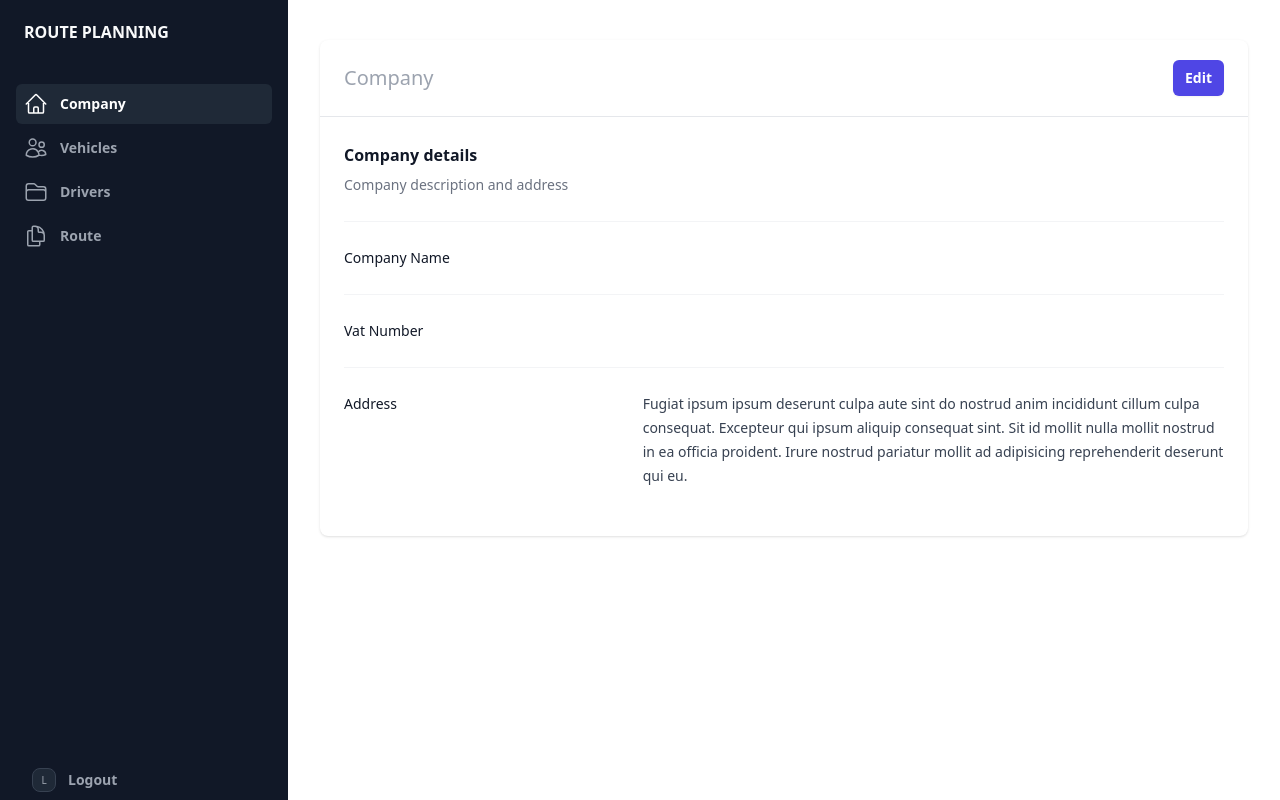
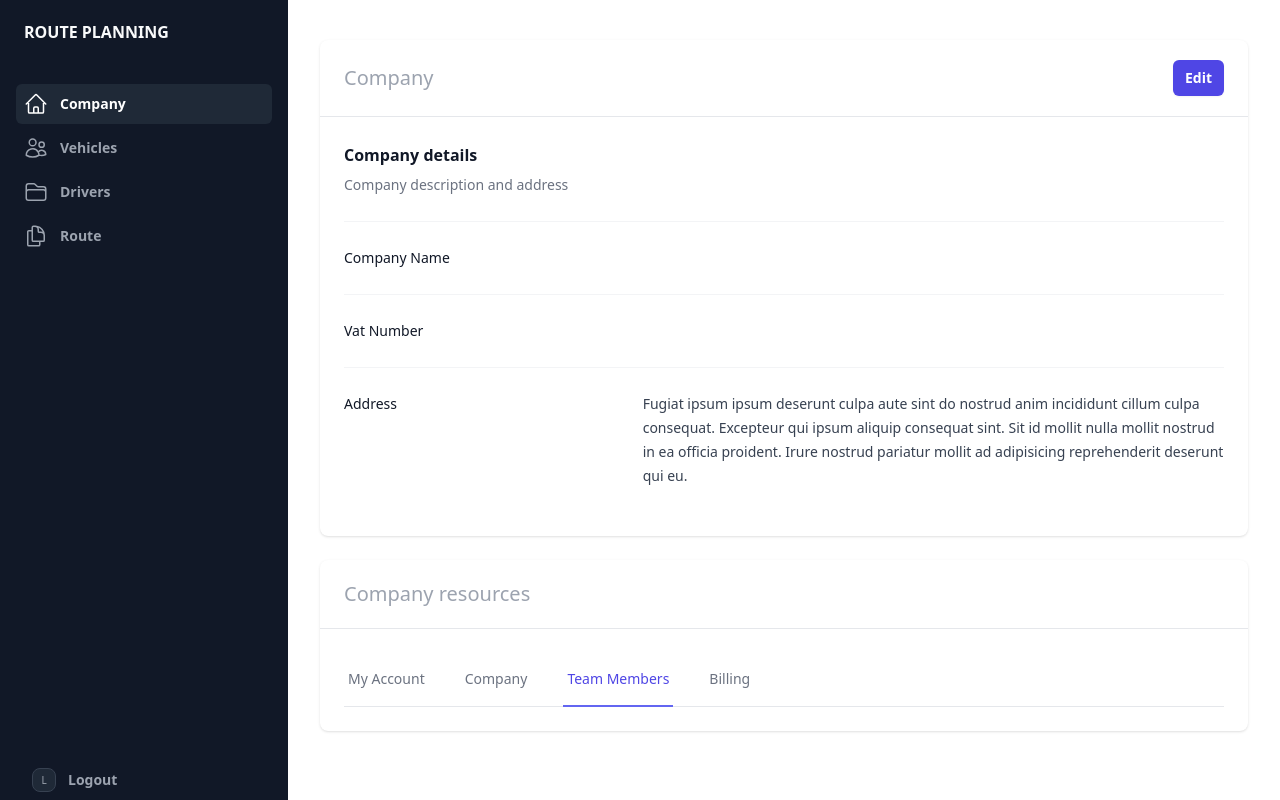
Before and after one commit to madalinpopa/route-planning, a Flask app: page /company/details in a window 1280 px wide. Run offline with Flask 3, Linux system fonts and the light colour scheme; style sheets or scripts are compiled from the project's sources; some libraries are stand-ins or nearby versions; some web fonts are replaced.

Commit message:
✨ Refactor company details page layout in details.html

````diff
--- a/route_planning/templates/company/details.html
+++ b/route_planning/templates/company/details.html
@@ -2,6 +2,7 @@
 
 {% block page_content %}
 
+  <div class="space-y-6">
     <div id="company-details" class="divide-y divide-gray-200 overflow-hidden rounded-lg bg-white shadow">
       <div class="px-4 py-5 sm:px-6 flex justify-between items-center">
         <!-- Content goes here -->
@@ -37,9 +38,12 @@
                 {% if company.address %}
                   <dd class="mt-1 text-sm leading-6 text-gray-700 sm:col-span-2 sm:mt-0">{{ company.address }}</dd>
                 {% else %}
-            <dd class="mt-1 text-sm leading-6 text-gray-700 sm:col-span-2 sm:mt-0">Fugiat ipsum ipsum deserunt culpa
-              aute sint do nostrud anim incididunt cillum culpa consequat. Excepteur qui ipsum aliquip consequat sint.
-              Sit id mollit nulla mollit nostrud in ea officia proident. Irure nostrud pariatur mollit ad adipisicing
+                  <dd class="mt-1 text-sm leading-6 text-gray-700 sm:col-span-2 sm:mt-0">Fugiat ipsum ipsum deserunt
+                    culpa
+                    aute sint do nostrud anim incididunt cillum culpa consequat. Excepteur qui ipsum aliquip consequat
+                    sint.
+                    Sit id mollit nulla mollit nostrud in ea officia proident. Irure nostrud pariatur mollit ad
+                    adipisicing
                     reprehenderit deserunt qui eu.
                   </dd>
                 {% endif %}
@@ -51,5 +55,60 @@
       </div>
     </div>
 
+    <div class="divide-y divide-gray-200 overflow-hidden rounded-lg bg-white shadow">
+      <div class="px-4 py-5 sm:px-6">
+        <!-- Content goes here -->
+        <!-- We use less vertical padding on card headers on desktop than on body sections -->
+        <h2 class="text-xl font-medium text-gray-400">Company resources</h2>
+      </div>
+      <div class="px-4 py-5 sm:p-6">
+        <!--
+    This example requires some changes to your config:
+
+    ```
+    // tailwind.config.js
+    module.exports = {
+      // ...
+      plugins: [
+        // ...
+        require('@tailwindcss/forms'),
+      ],
+    }
+    ```
+  -->
+        <div>
+          <div class="sm:hidden">
+            <label for="tabs" class="sr-only">Select a tab</label>
+            <!-- Use an "onChange" listener to redirect the user to the selected tab URL. -->
+            <select id="tabs" name="tabs"
+                    class="block w-full rounded-md border-gray-300 py-2 pl-3 pr-10 text-base focus:border-indigo-500 focus:outline-none focus:ring-indigo-500 sm:text-sm">
+              <option>My Account</option>
+              <option>Company</option>
+              <option selected>Team Members</option>
+              <option>Billing</option>
+            </select>
+          </div>
+          <div class="hidden sm:block">
+            <div class="border-b border-gray-200">
+              <nav class="-mb-px flex space-x-8" aria-label="Tabs">
+                <!-- Current: "border-indigo-500 text-indigo-600", Default: "border-transparent text-gray-500 hover:border-gray-300 hover:text-gray-700" -->
+                <a href="#"
+                   class="whitespace-nowrap border-b-2 border-transparent px-1 py-4 text-sm font-medium text-gray-500 hover:border-gray-300 hover:text-gray-700">My
+                  Account</a>
+                <a href="#"
+                   class="whitespace-nowrap border-b-2 border-transparent px-1 py-4 text-sm font-medium text-gray-500 hover:border-gray-300 hover:text-gray-700">Company</a>
+                <a href="#"
+                   class="whitespace-nowrap border-b-2 border-indigo-500 px-1 py-4 text-sm font-medium text-indigo-600"
+                   aria-current="page">Team Members</a>
+                <a href="#"
+                   class="whitespace-nowrap border-b-2 border-transparent px-1 py-4 text-sm font-medium text-gray-500 hover:border-gray-300 hover:text-gray-700">Billing</a>
+              </nav>
+            </div>
+          </div>
+        </div>
+
+      </div>
+    </div>
+  </div>
 
 {% endblock page_content %}
````
Lines whose indentation alone changed are shown as unchanged.
